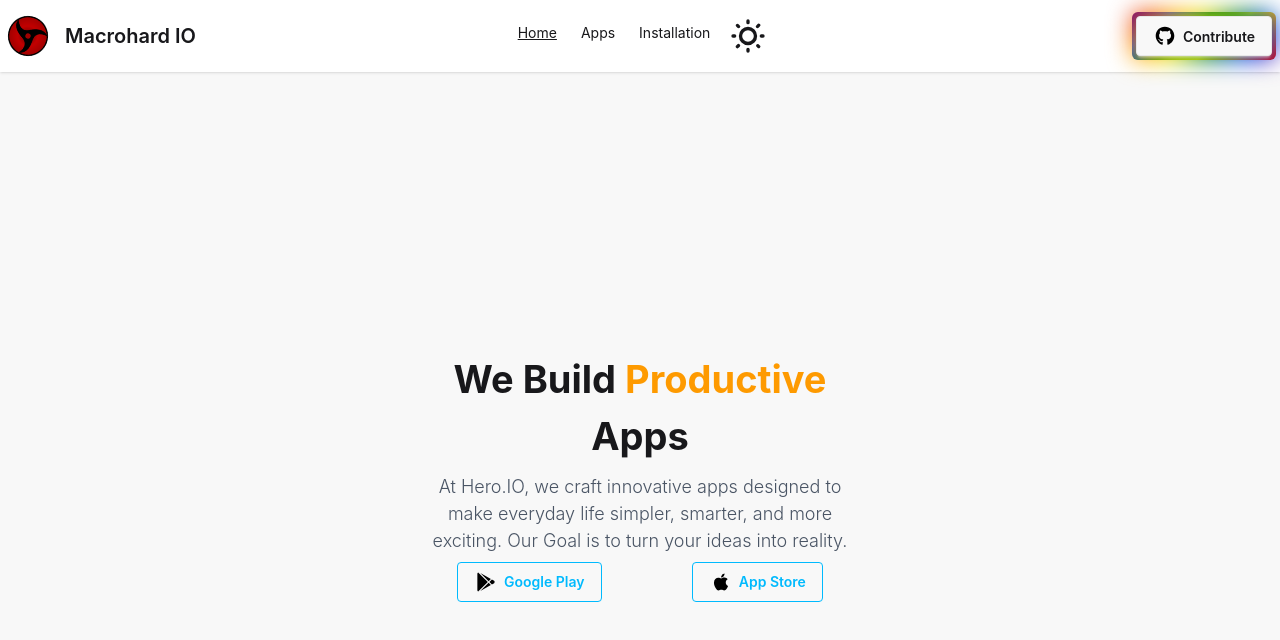
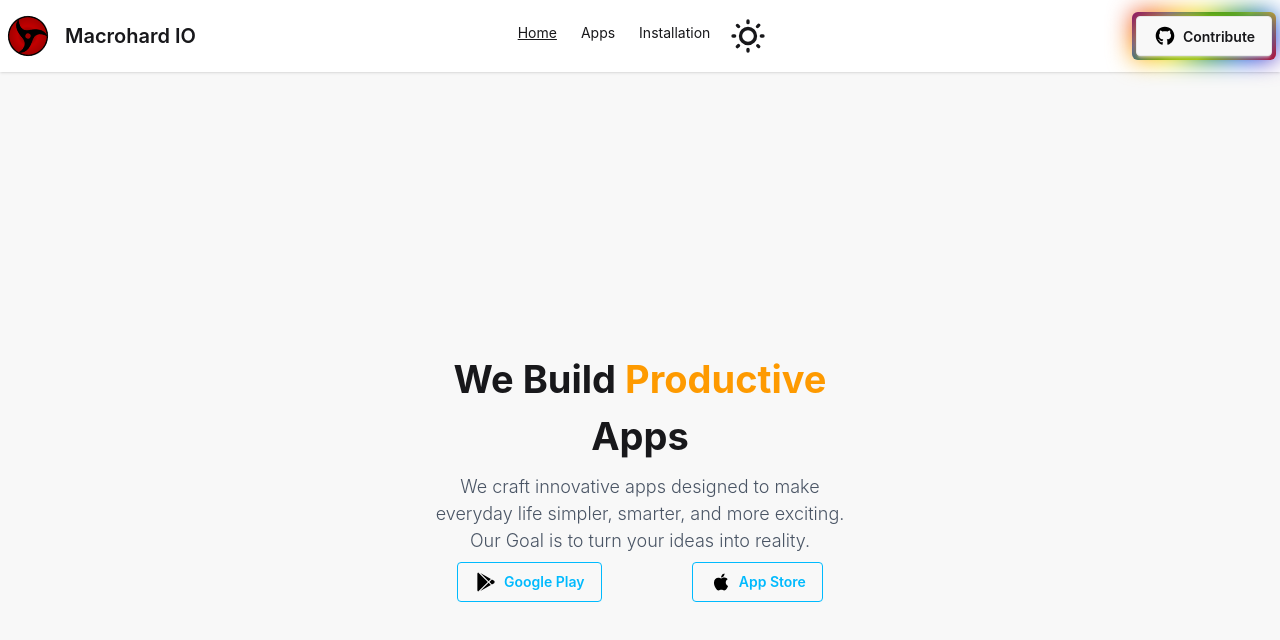
Before and after one commit to DexZed/mission-restart-a3, a React (Vite) app in the folder macrohard/: page / in a window 1280 px wide. Shown: the top 640 px of the page. Built offline with nearby package versions, Linux system fonts and the light colour scheme.

Commit message:
`Updated Hero component description`

```diff
--- a/macrohard/src/components/Hero.jsx
+++ b/macrohard/src/components/Hero.jsx
@@ -14,7 +14,7 @@ function Hero() {
               We Build <span className="text-amber-500">Productive</span> Apps
             </h1>
             <p className="">
-              At Hero.IO, we craft innovative apps designed to make everyday
+              We craft innovative apps designed to make everyday
               life simpler, smarter, and more exciting. Our Goal is to turn your
               ideas into reality.
             </p>
```
